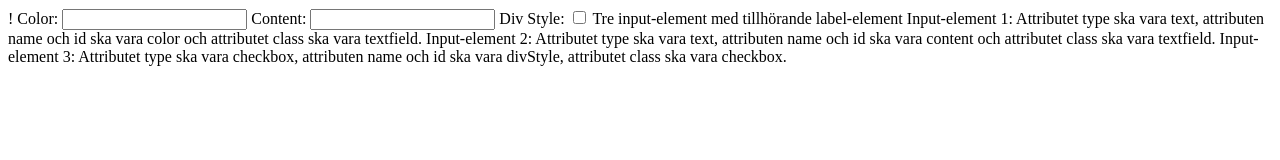
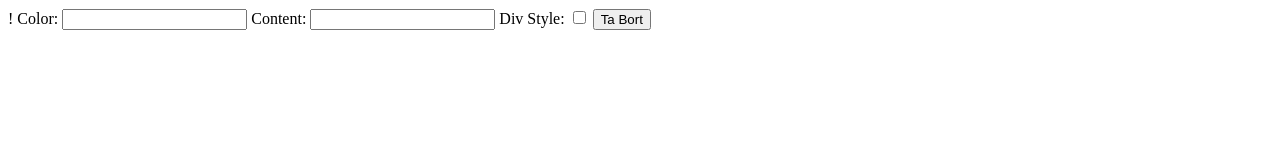
Before and after one commit to Elili25/gik339-labb2-grupp-4-, a plain HTML site: page index.html in a window 1280 px wide. Drawn offline with Linux system fonts and the light colour scheme.

Commit message:
Update index.html

```diff
--- a/index.html
+++ b/index.html
@@ -13,14 +13,15 @@
 
         <label for="color">Color:</label>
         <input type="text" name="color" id="color" class="textfield">
+
         <label for="content">Content:</label>
         <input type="text" name="content" id="content" class="textfield">
+
         <label for="divStyle">Div Style:</label>
         <input type="checkbox" name="divStyle" id="divStyle" class="checkbox">
-Tre input-element med tillhörande label-element
-Input-element 1: Attributet type ska vara text, attributen name och id ska vara color och attributet class ska vara textfield.
-Input-element 2: Attributet type ska vara text, attributen name och id ska vara content och attributet class ska vara textfield.
-Input-element 3: Attributet type ska vara checkbox, attributen name och id ska vara divStyle, attributet class ska vara checkbox.
+
+        <button id="removeButton">Ta Bort</button>
+        <div></div>
 
 
 
```
